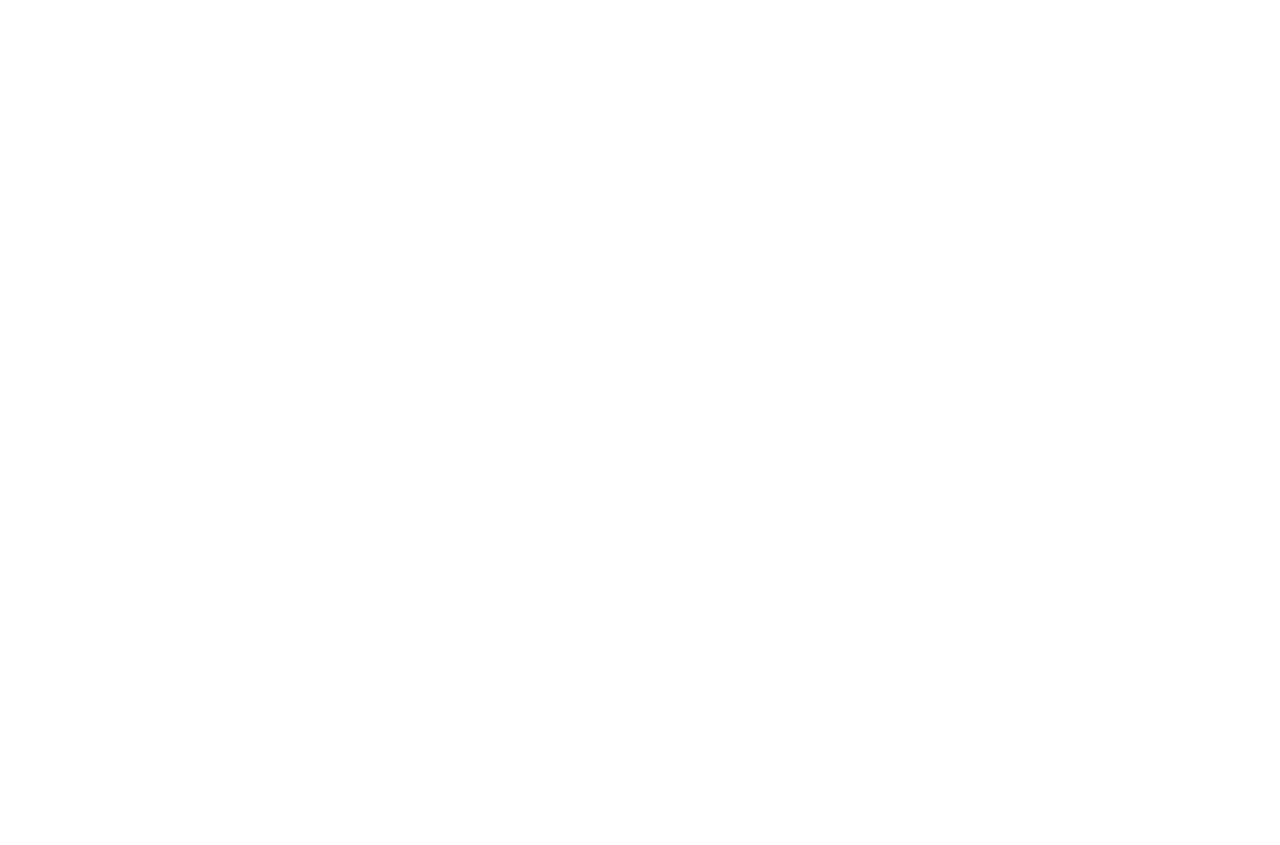
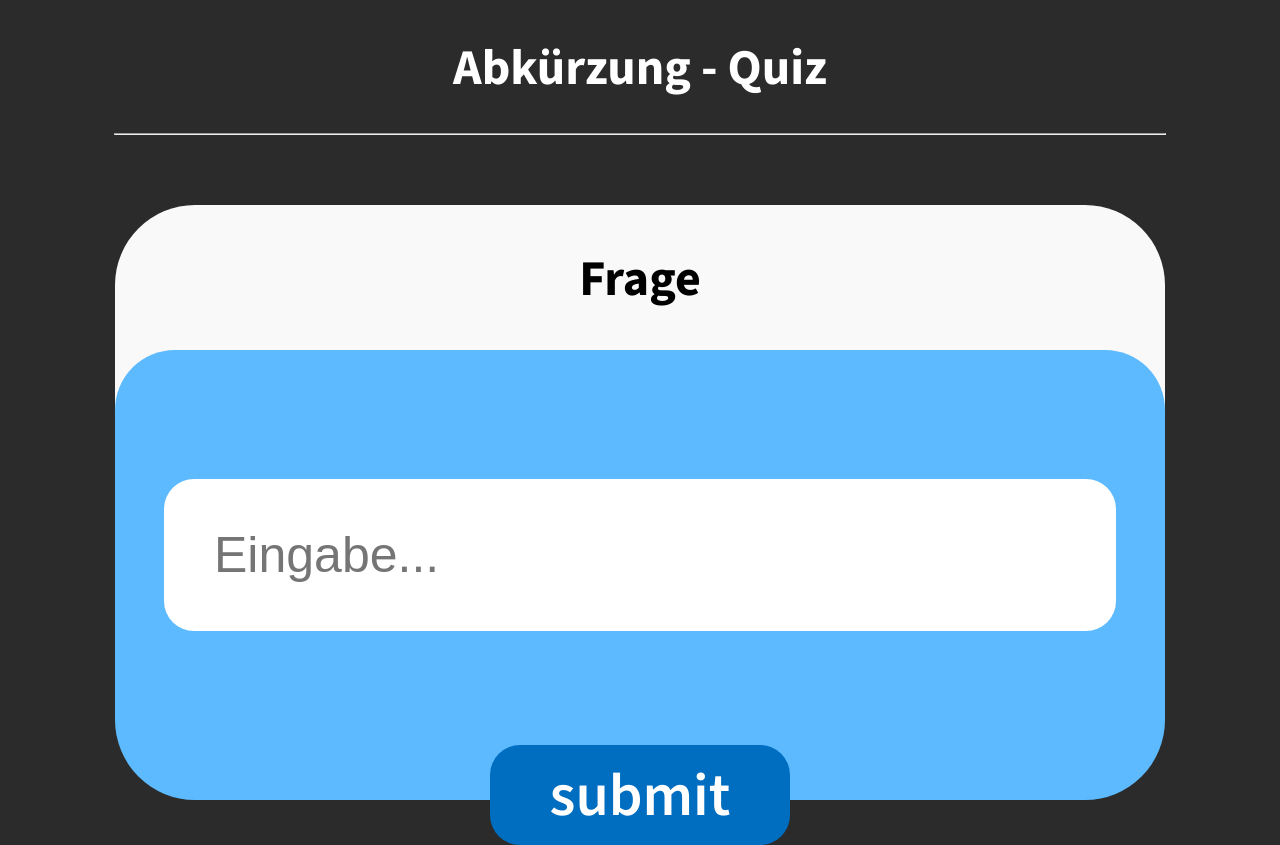
Before and after one commit to moonjxli/AbkuerzungQuiz, a Vue app in the folder a_quiz/: page / in a window 1280 px wide. Before the commit the page ends 800 px from the top, so only its background shows below. Built offline with nearby package versions, Linux system fonts and the light colour scheme.

Commit message:
Frage Komponente

```diff
--- a/a_quiz/src/App.vue
+++ b/a_quiz/src/App.vue
@@ -1,17 +1,37 @@
 <template>
-
+  <h1> Abkürzung - Quiz </h1>
+  <hr>
+  <FragenCom></FragenCom>
 </template>
 
 <script>
 
+  import FragenCom from '@/components/FragenCom.vue';
+
 export default {
   name: 'App',
   components: {
-
+    FragenCom,
   }
 }
 </script>
 
 <style>
+@import url('https://fonts.googleapis.com/css2?family=Pixelify+Sans:wght@400..700&family=Source+Sans+3:ital,wght@0,200..900;1,200..900&display=swap');
 
+body {
+  background-color: #2B2B2B;
+}
+
+h1 {
+  color: white;
+  text-align: center;
+  font-size: 50px;
+  font-family: "Source Sans 3", sans-serif;
+}
+
+hr {
+  width: 1050px;
+  margin-bottom: 70px;
+}
 </style>
--- /dev/null
+++ b/a_quiz/src/components/FragenCom.vue
@@ -0,0 +1,80 @@
+<template>
+    <div class="frage">
+        <h1> Frage </h1>
+        <div class="antwort">
+            <input type="text" placeholder="Eingabe...">
+        </div>
+        <div class="button-container">
+            <button class="submit"> submit </button>
+        </div>
+    </div>
+</template>
+
+<script>
+    export default {
+        name: 'FragenCom'
+    }
+</script>
+
+<style scoped>
+@import url('https://fonts.googleapis.com/css2?family=Pixelify+Sans:wght@400..700&family=Source+Sans+3:ital,wght@0,200..900;1,200..900&display=swap');
+
+    h1 {
+        color: black;
+        position: relative;
+        top: 40px;
+    }
+
+    .frage {
+        background-color: #F9F9F9;
+        width: 1050px;
+        height: 550px;
+        border-radius: 80px;
+        margin: auto;
+    }
+
+    .antwort {
+        background-color: #5DBAFF;
+        width: 1050px;
+        height: 450px;
+        border-radius: 60px 60px 80px 80px;
+        position: relative;
+        top: 45px;
+        display: flex;
+        justify-content: center;
+        align-items: center;
+    }
+
+    input[type=text] {
+        border-radius: 30px;
+        height: 150px;
+        width: 900px;
+        border: none;
+        font-size: 50px;
+        padding-left: 50px;
+        position: relative;
+        bottom: 20px;
+        outline: none;
+    }
+
+    .button-container {
+        margin-top: -10px;
+        display: flex;
+        justify-content: center;
+        width: 100%;
+    }
+
+    .submit {
+        border-radius: 30px;
+        height: 100px;
+        width: 300px;
+        z-index: 1;
+        background-color: #006EC0;
+        border: none;
+        color: white;
+        font-size: 60px;
+        font-family: "Source Sans 3", sans-serif;
+        font-weight: 600;
+        cursor: pointer;
+    }
+</style>
```
